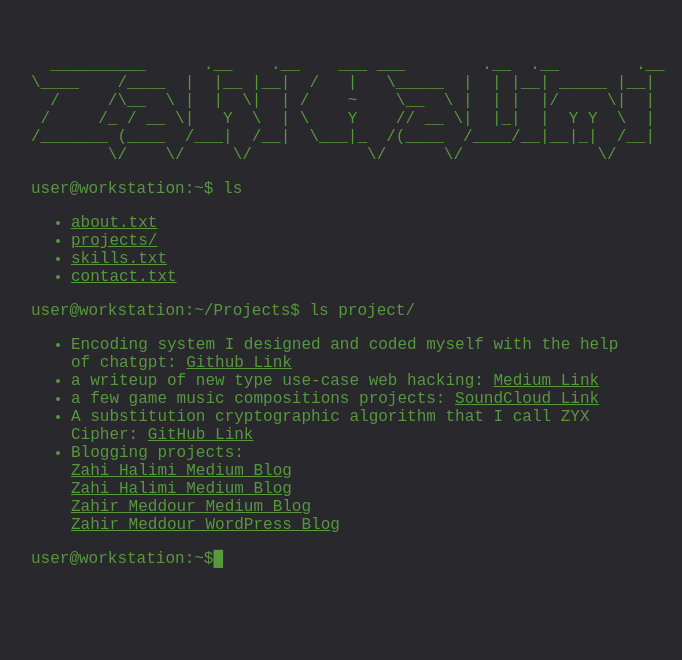
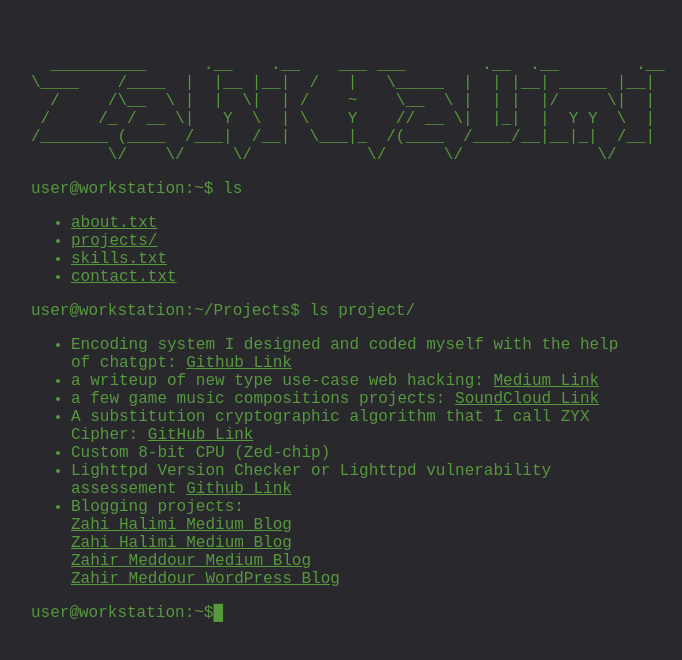
Before and after one commit to zahihalimi637-blip/zahihalimi637-blip.github.io, a website built with webpack: page projects.html in a window 1280 px wide. Shown: the whole page, without its empty margins (309-991 px from the left). Built offline with nearby package versions, Linux system fonts and the light colour scheme.

Commit message:
update projects.html

```diff
--- a/projects.html
+++ b/projects.html
@@ -38,6 +38,8 @@ user@workstation:~/Projects$ ls project/
       <li>a few game music compositions projects: <a href="https://soundcloud.com/zahi-halimi">SoundCloud Link</a></li>
       <li>A substitution cryptographic algorithm that I call ZYX Cipher: <a
         href="https://github.com/zahihalimi637-blip/TripleNeighborCipher">GitHub Link</a></li>
+      <li>Custom 8-bit CPU (Zed-chip) <a href="https://github.com/zahihalimi637-blip/zed-chip"Github Link></a></li>
+      <li>Lighttpd Version Checker or Lighttpd vulnerability assessement <a href="https://github.com/zahihalimi637-blip/lighttpdVulnAssessement">Github Link</a></li>
       <li>
         Blogging projects:<br/>
         <a href="https://medium.com/@zahihalimi637">Zahi Halimi Medium Blog</a> <br/>
```
